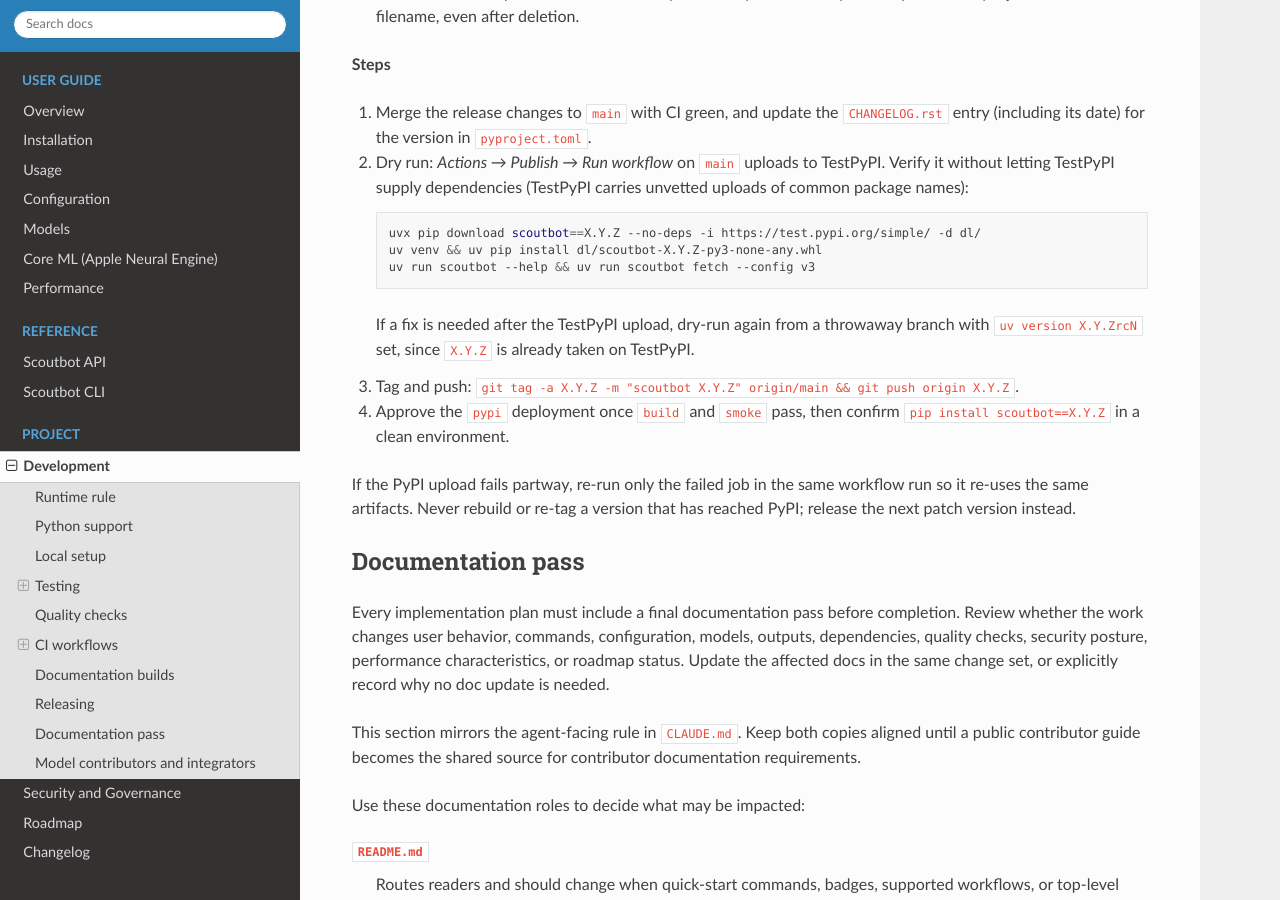
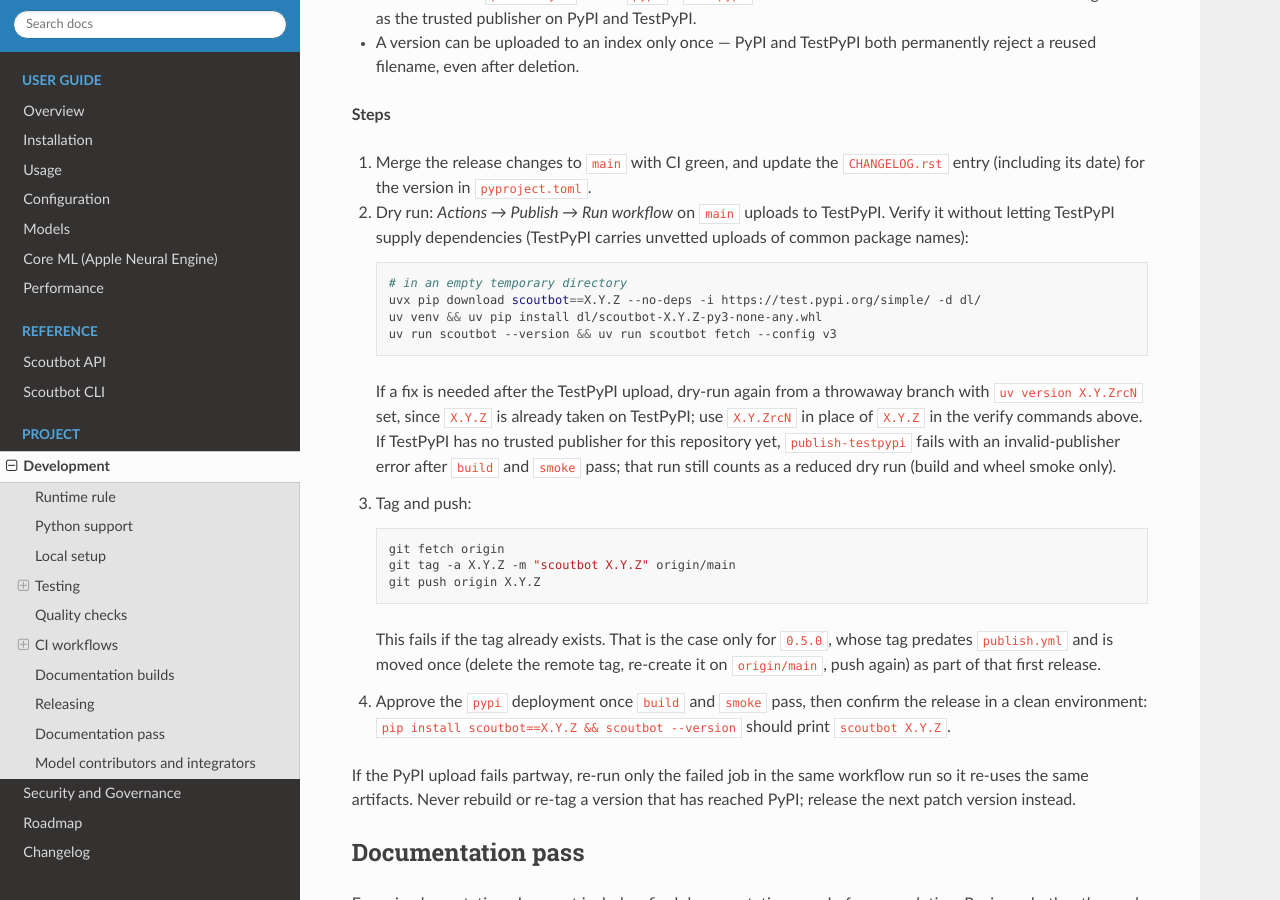
Before and after one commit to SurveyTools/scoutbot-two, a Sphinx documentation site: the page built from docs/development.rst, in a window 1280 px wide and 900 px high, scrolled down 4245 px. Built offline with Sphinx 7.4.7 and the Read the Docs theme 3.1.0, drawn with Linux system fonts in a browser that asks for light colours; formulas are drawn with MathJax 3; some of the changed text lies outside the part shown.

Commit message:
Drop support for Python 3.10; upgrade to Pillow 13.

```diff
--- a/docs/development.rst
+++ b/docs/development.rst
@@ -19,8 +19,10 @@ or similar tools directly.
 Python support
 --------------
 
-Scoutbot currently supports Python 3.10, 3.11, 3.12, and 3.13. The package metadata declares
-``>=3.10,<3.14``.
+Scoutbot currently supports Python 3.11, 3.12, and 3.13. The package metadata declares
+``>=3.11,<3.14``. Python 3.10 was dropped in 0.5.0: it reached end-of-life in October 2026, and
+the fixed releases of ``pillow`` (13.0) and ``filelock`` (4.2.1+) needed to keep ``uv audit``
+clean require 3.11+.
 
 Local setup
 -----------
@@ -219,15 +221,30 @@ Scoutbot is published to PyPI as ``scoutbot`` (owned by the OSW PyPI organizatio
 
    .. code-block:: bash
 
+      # in an empty temporary directory
       uvx pip download scoutbot==X.Y.Z --no-deps -i https://test.pypi.org/simple/ -d dl/
       uv venv && uv pip install dl/scoutbot-X.Y.Z-py3-none-any.whl
-      uv run scoutbot --help && uv run scoutbot fetch --config v3
+      uv run scoutbot --version && uv run scoutbot fetch --config v3
 
    If a fix is needed after the TestPyPI upload, dry-run again from a throwaway branch with
-   ``uv version X.Y.ZrcN`` set, since ``X.Y.Z`` is already taken on TestPyPI.
-3. Tag and push: ``git tag -a X.Y.Z -m "scoutbot X.Y.Z" origin/main && git push origin X.Y.Z``.
-4. Approve the ``pypi`` deployment once ``build`` and ``smoke`` pass, then confirm
-   ``pip install scoutbot==X.Y.Z`` in a clean environment.
+   ``uv version X.Y.ZrcN`` set, since ``X.Y.Z`` is already taken on TestPyPI; use ``X.Y.ZrcN`` in
+   place of ``X.Y.Z`` in the verify commands above. If TestPyPI has no trusted publisher for this
+   repository yet, ``publish-testpypi`` fails with an invalid-publisher error after ``build`` and
+   ``smoke`` pass; that run still counts as a reduced dry run (build and wheel smoke only).
+3. Tag and push:
+
+   .. code-block:: bash
+
+      git fetch origin
+      git tag -a X.Y.Z -m "scoutbot X.Y.Z" origin/main
+      git push origin X.Y.Z
+
+   This fails if the tag already exists. That is the case only for ``0.5.0``, whose tag predates
+   ``publish.yml`` and is moved once (delete the remote tag, re-create it on ``origin/main``, push
+   again) as part of that first release.
+4. Approve the ``pypi`` deployment once ``build`` and ``smoke`` pass, then confirm the release in
+   a clean environment: ``pip install scoutbot==X.Y.Z && scoutbot --version`` should print
+   ``scoutbot X.Y.Z``.
 
 If the PyPI upload fails partway, re-run only the failed job in the same workflow run so it
 re-uses the same artifacts. Never rebuild or re-tag a version that has reached PyPI; release the
--- a/docs/roadmap.rst
+++ b/docs/roadmap.rst
@@ -106,7 +106,8 @@ Public release checklist
 The repository should move through the following release steps together:
 
 1. ✓ tag convention documented: bare ``X.Y.Z`` tags on ``main`` matching ``pyproject.toml``
-   (:doc:`development`, *Releasing*); 0.5.0 is tagged on the final merged release commit
+   (:doc:`development`, *Releasing*); the existing ``0.5.0`` tag will be moved to the final merged
+   release commit when 0.5.0 is published
 2. ✓ repository is public
 3. ✓ main-branch protection enabled in GitHub settings
 4. ✓ GitHub Pages docs site builds on ``main`` and is served at
@@ -121,7 +122,8 @@ The repository should move through the following release steps together:
    becomes urgent
 9. ✓ PyPI publishing: the ``scoutbot`` PyPI project was transferred from Wild Me to the OSW
    organization, and ``publish.yml`` publishes via Trusted Publishing with a TestPyPI dry run
-   first. WildMeOrg/scoutbot is marked superseded and no longer publishes.
+   first. Retiring publishing from WildMeOrg/scoutbot (removing its PyPI and Docker workflows and
+   adding a superseded notice) is a separate pull request on that repository, in progress.
 
 Release-note hygiene should include a short pre-tag check that the changelog entry:
 
--- a/pyproject.toml
+++ b/pyproject.toml
@@ -7,7 +7,7 @@ name = "scoutbot"
 version = "0.5.0"
 description = "YOLOv8-based machine learning pipeline for detecting and localising wildlife in aerial survey imagery."
 readme = "README.md"
-requires-python = ">=3.10,<3.14"
+requires-python = ">=3.11,<3.14"
 # SPDX expression (PEP 639) — needs setuptools>=77 at build time; no License:: classifier allowed.
 license = "Apache-2.0"
 license-files = ["LICENSE"]
@@ -20,7 +20,6 @@ classifiers = [
     "Intended Audience :: Science/Research",
     "Operating System :: OS Independent",
     "Programming Language :: Python :: 3 :: Only",
-    "Programming Language :: Python :: 3.10",
     "Programming Language :: Python :: 3.11",
     "Programming Language :: Python :: 3.12",
     "Programming Language :: Python :: 3.13",
@@ -102,7 +101,7 @@ ignore_missing_imports = true
 
 [tool.ruff]
 line-length = 90
-target-version = "py310"
+target-version = "py311"
 # Planning/design docs hold illustrative code snippets, not maintained source.
 # ruff >=0.16 formats Markdown code blocks by default, so exclude these dirs
 # (previously these lived under docs/superpowers/, which ruff's older .md
```
Also changed, not shown: other parts of docs/development.rst (+2 -2 lines), CHANGELOG.rst (+12 -4 lines), docs/installation.rst (+8 -1 lines), docs/plans/2026-11-05-pypi-0.5.0-release.md (+6 -5 lines), 6 other files.
